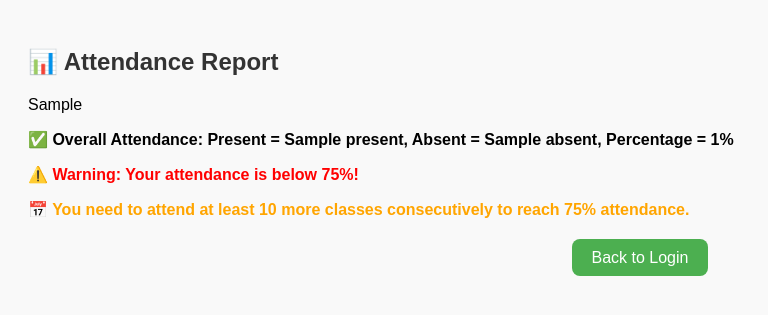
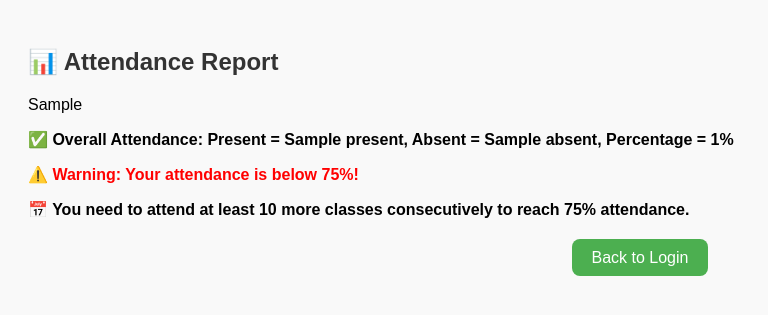
Before and after one commit to GKarthikeya/Testbot, a Python web app: template grok/templates/attendance.html in a window 1280 px wide. Shown: the top 315 px of the page, without its empty margins (0-768 px from the left). Run offline with Jinja, Linux system fonts and the light colour scheme; the template is opened without the code that fills it: most values are stand-ins (such as "Sample title", 1, 10 or a date in 2020).

Commit message:
Update attendance.html

```diff
--- a/grok/templates/attendance.html
+++ b/grok/templates/attendance.html
@@ -63,7 +63,7 @@
         {% if overall.percentage < 75 %}
             <p style="color: red;">⚠️ Warning: Your attendance is below 75%!</p>
             {% if required > 0 %}
-                <p style="color: orange;">📅 You need to attend at least <strong>{{ required }}</strong> more classes consecutively to reach 75% attendance.</p>
+                <p style="color: black;">📅 You need to attend at least <strong>{{ required }}</strong> more classes consecutively to reach 75% attendance.</p>
             {% else %}
                 <p>🎉 You are already eligible. Just maintain your attendance!</p>
             {% endif %}
```
